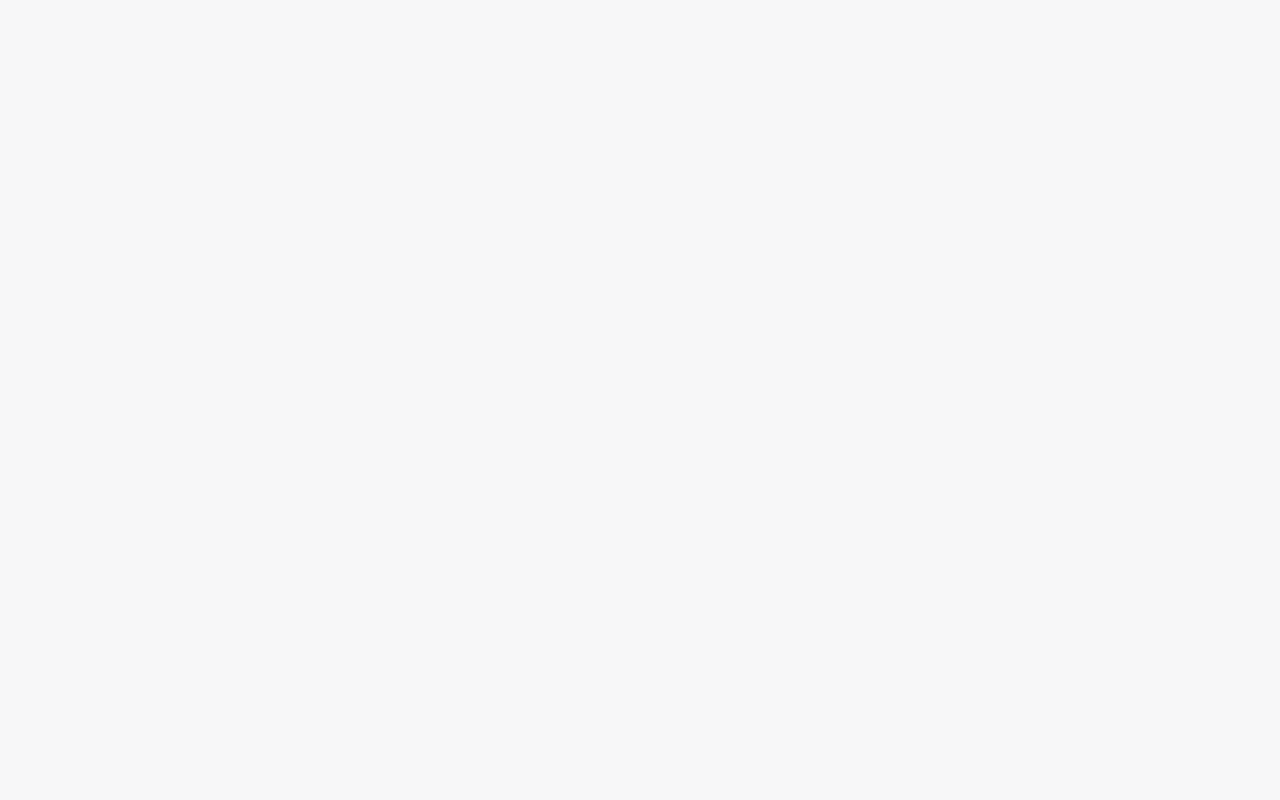
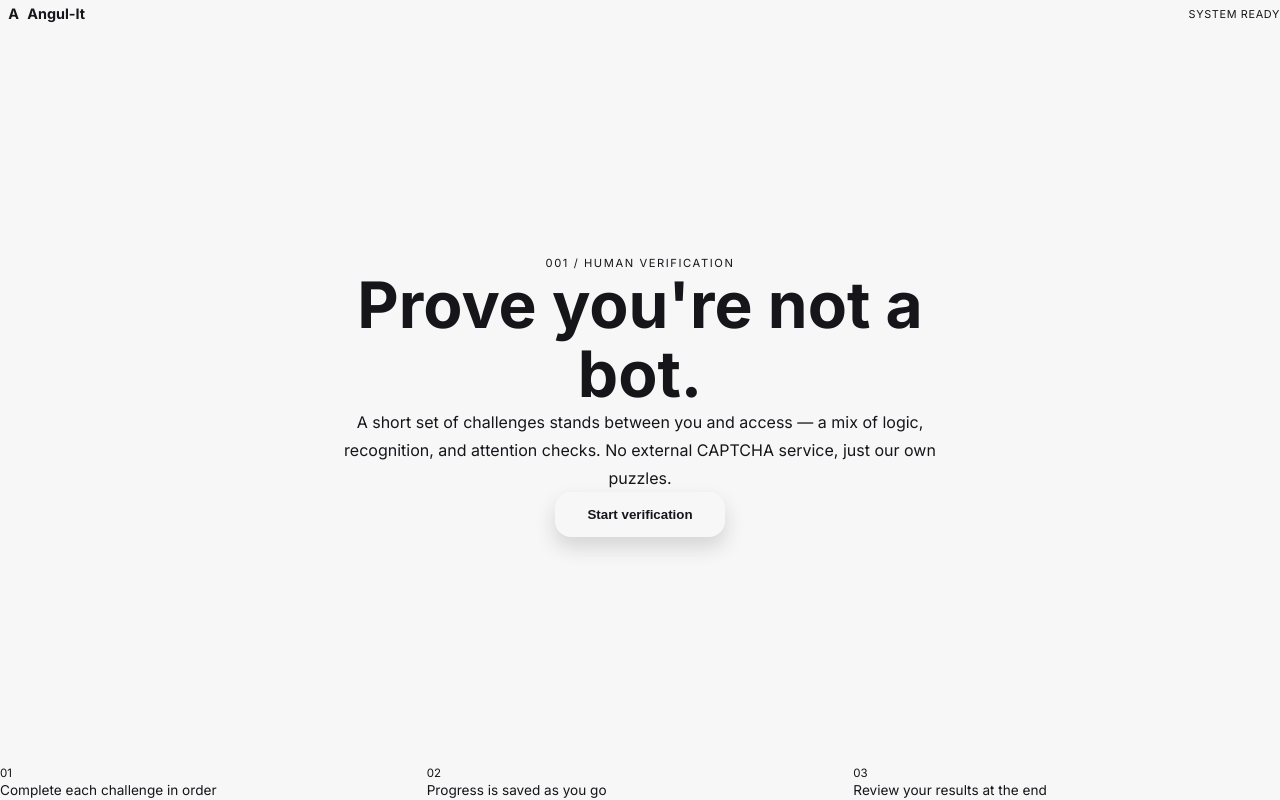
Before and after one commit to heisenstack/angul-it, an Angular app: page / in a window 1280 px wide. Built offline with nearby package versions, Linux system fonts and the light colour scheme.

Commit message:
Home page component

```diff
--- a/src/app/features/home/home.html
+++ b/src/app/features/home/home.html
@@ -1 +1,40 @@
-<p>home works!</p>
+<div class="home">
+  <header class="home__header">
+    <span class="brand">
+      <span class="brand__mark">A</span>
+      Angul-It
+    </span>
+    <span class="status">
+      <span class="status__dot"></span>
+      System ready
+    </span>
+  </header>
+
+  <main class="home__main">
+    <p class="eyebrow">001 / Human verification</p>
+    <h1>Prove you're not a bot.</h1>
+    <p class="lead">
+      A short set of challenges stands between you and access — a mix of
+      logic, recognition, and attention checks. No external CAPTCHA
+      service, just our own puzzles.
+    </p>
+    <button class="btn btn--primary" (click)="startChallenge()">
+      Start verification
+    </button>
+  </main>
+
+  <footer class="home__steps">
+    <div class="step">
+      <span class="step__index">01</span>
+      <span class="step__text">Complete each challenge in order</span>
+    </div>
+    <div class="step">
+      <span class="step__index">02</span>
+      <span class="step__text">Progress is saved as you go</span>
+    </div>
+    <div class="step">
+      <span class="step__index">03</span>
+      <span class="step__text">Review your results at the end</span>
+    </div>
+  </footer>
+</div>
--- a/src/app/features/home/home.scss
+++ b/src/app/features/home/home.scss
@@ -0,0 +1,140 @@
+.home {
+  min-height: 100dvh;
+  padding: var(--space-6) var(--space-12);
+  display: flex;
+  flex-direction: column;
+}
+
+.home__header {
+  display: flex;
+  justify-content: space-between;
+  align-items: center;
+}
+
+.brand {
+  display: inline-flex;
+  align-items: center;
+  gap: var(--space-2);
+  font-family: var(--font-display);
+  font-weight: 700;
+  font-size: 0.9rem;
+}
+
+.brand__mark {
+  display: inline-flex;
+  align-items: center;
+  justify-content: center;
+  width: 1.7rem;
+  height: 1.7rem;
+  background: var(--ink);
+  color: var(--paper);
+  border-radius: var(--radius-sm);
+  font-size: 0.9rem;
+}
+
+.status {
+  display: inline-flex;
+  align-items: center;
+  font-family: var(--font-mono);
+  font-size: 0.68rem;
+  color: var(--ink-soft);
+  letter-spacing: 0.06em;
+  text-transform: uppercase;
+}
+
+.status__dot {
+  width: 0.4rem;
+  height: 0.4rem;
+  border-radius: 50%;
+  background: var(--signal);
+  margin-right: var(--space-2);
+}
+
+.home__main {
+  flex: 1;
+  display: flex;
+  flex-direction: column;
+  align-items: center;
+  justify-content: center;
+  text-align: center;
+  max-width: 40rem;
+  margin: 0 auto;
+}
+
+.eyebrow {
+  font-family: var(--font-mono);
+  font-size: 0.7rem;
+  letter-spacing: 0.14em;
+  text-transform: uppercase;
+  color: var(--accent-strong);
+  margin: 0 0 var(--space-4);
+}
+
+h1 {
+  font-size: clamp(2.4rem, 6vw, 4rem);
+  line-height: 1.08;
+  font-weight: 700;
+  margin: 0 0 var(--space-6);
+}
+
+.lead {
+  color: var(--ink-soft);
+  line-height: 1.75;
+  margin: 0 0 var(--space-8);
+}
+
+.btn {
+  border: none;
+  border-radius: var(--radius-md);
+  padding: 0.95rem 2rem;
+  font-weight: 600;
+  cursor: pointer;
+  transition: transform 0.15s ease, box-shadow 0.15s ease;
+}
+
+.btn--primary {
+  background: var(--ink);
+  color: var(--paper);
+  box-shadow: 0 10px 20px rgba(28, 33, 31, 0.16);
+}
+
+.btn--primary:hover {
+  transform: translateY(-2px);
+  box-shadow: 0 14px 26px rgba(28, 33, 31, 0.2);
+}
+
+.home__steps {
+  display: grid;
+  grid-template-columns: repeat(3, 1fr);
+  border-top: 1px solid var(--border);
+  padding-top: var(--space-5);
+  gap: var(--space-6);
+}
+
+.step {
+  display: flex;
+  flex-direction: column;
+  gap: var(--space-2);
+}
+
+.step__index {
+  font-family: var(--font-mono);
+  font-size: 0.72rem;
+  color: var(--accent-strong);
+}
+
+.step__text {
+  font-size: 0.85rem;
+  color: var(--ink-soft);
+  line-height: 1.5;
+}
+
+@media (max-width: 720px) {
+  .home {
+    padding: var(--space-5) var(--space-4);
+  }
+  .home__steps {
+    grid-template-columns: 1fr;
+    gap: var(--space-4);
+  }
+}
--- a/src/app/features/home/home.ts
+++ b/src/app/features/home/home.ts
@@ -1,9 +1,16 @@
 import { Component } from '@angular/core';
+import { Router } from '@angular/router';
 
 @Component({
-  imports: [],
   selector: 'app-home',
+  standalone: true,
+  templateUrl: './home.html',
   styleUrl: './home.scss',
-  templateUrl: './home.html',
 })
-export class Home {}
+export class HomeComponent {
+  constructor(private router: Router) {}
+
+  startChallenge(): void {
+    this.router.navigate(['/challenge']);
+  }
+}
```
Also changed, not shown: 1 other file (tests, documents, lock files or other folders).
